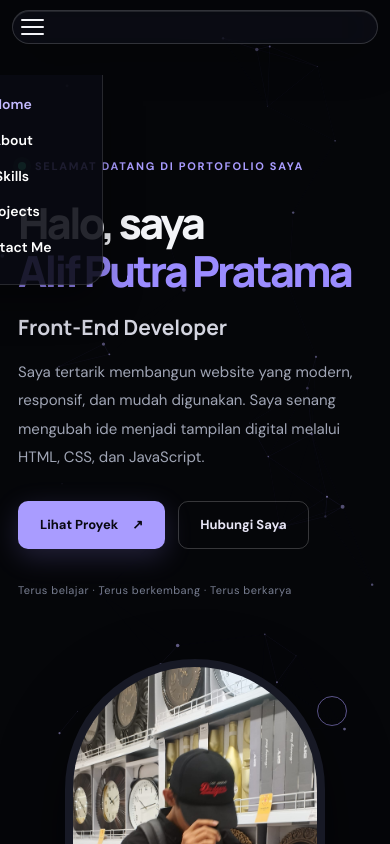
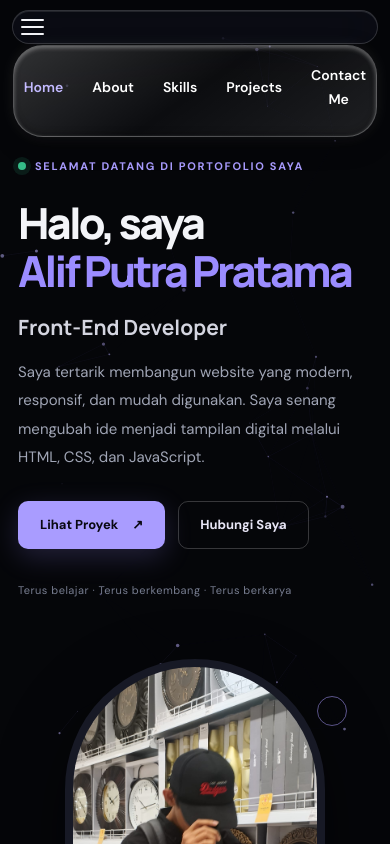
Before and after one commit to alfptrp/Portofolio, a plain HTML site: page index.html in a window 390 px wide. Both pictures are taken after a click on the button "Buka menu". Shown: the top 844 px of the page. Drawn offline with Linux system fonts and the light colour scheme.

Commit message:
Implement responsive navigation menu styles
Added responsive styles for the navigation menu on small screens.

```diff
--- a/style.css
+++ b/style.css
@@ -442,3 +442,48 @@ html { scroll-padding-top: 122px; }
   }
   .nav-menu.open { display: flex; }
 }
+@media (max-width: 680px) {
+    .nav-menu {
+        position: absolute;
+        top: 34px;
+        left: 0;
+        right: 0;
+        width: 100%;
+        transform: none;
+
+        flex-direction: row;
+        justify-content: center;
+        align-items: center;
+        gap: 5px;
+        background: linear-gradient(
+        145deg,
+        rgba(255, 255, 255, 0.18),
+        rgba(255, 255, 255, 0.03),
+        rgba(255, 255, 255, 0.10)
+    );
+
+    backdrop-filter: blur(20px);
+    -webkit-backdrop-filter: blur(20px);
+
+    border: 1px solid rgba(255, 255, 255, 0.25);
+    border-radius: 30px;
+
+    /* Pantulan cembung */
+    box-shadow:
+        inset 0 2px 4px rgba(255, 255, 255, 0.35),
+        inset 0 -3px 6px rgba(0, 0, 0, 0.25),
+        0 8px 25px rgba(0, 0, 0, 0.3),
+        0 0 15px rgba(255, 255, 255, 0.08);
+
+    z-index: 1000;
+    }
+
+    .nav-menu a {
+        display: block;
+        text-align: center;
+        color: white;
+        text-decoration: none;
+        border-radius: 30px;
+        transition: all 0.3s ease;
+    }
+}
```
